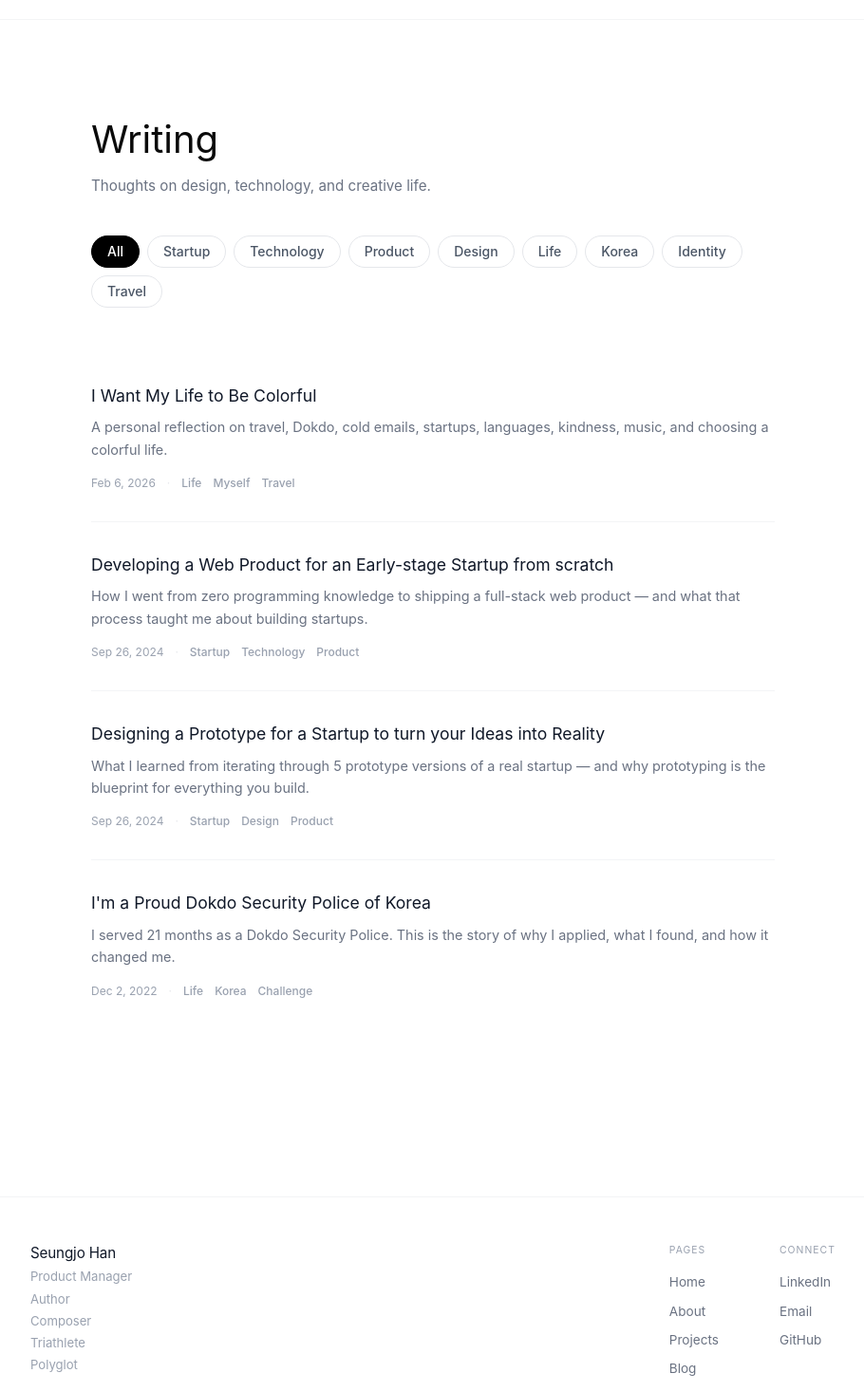
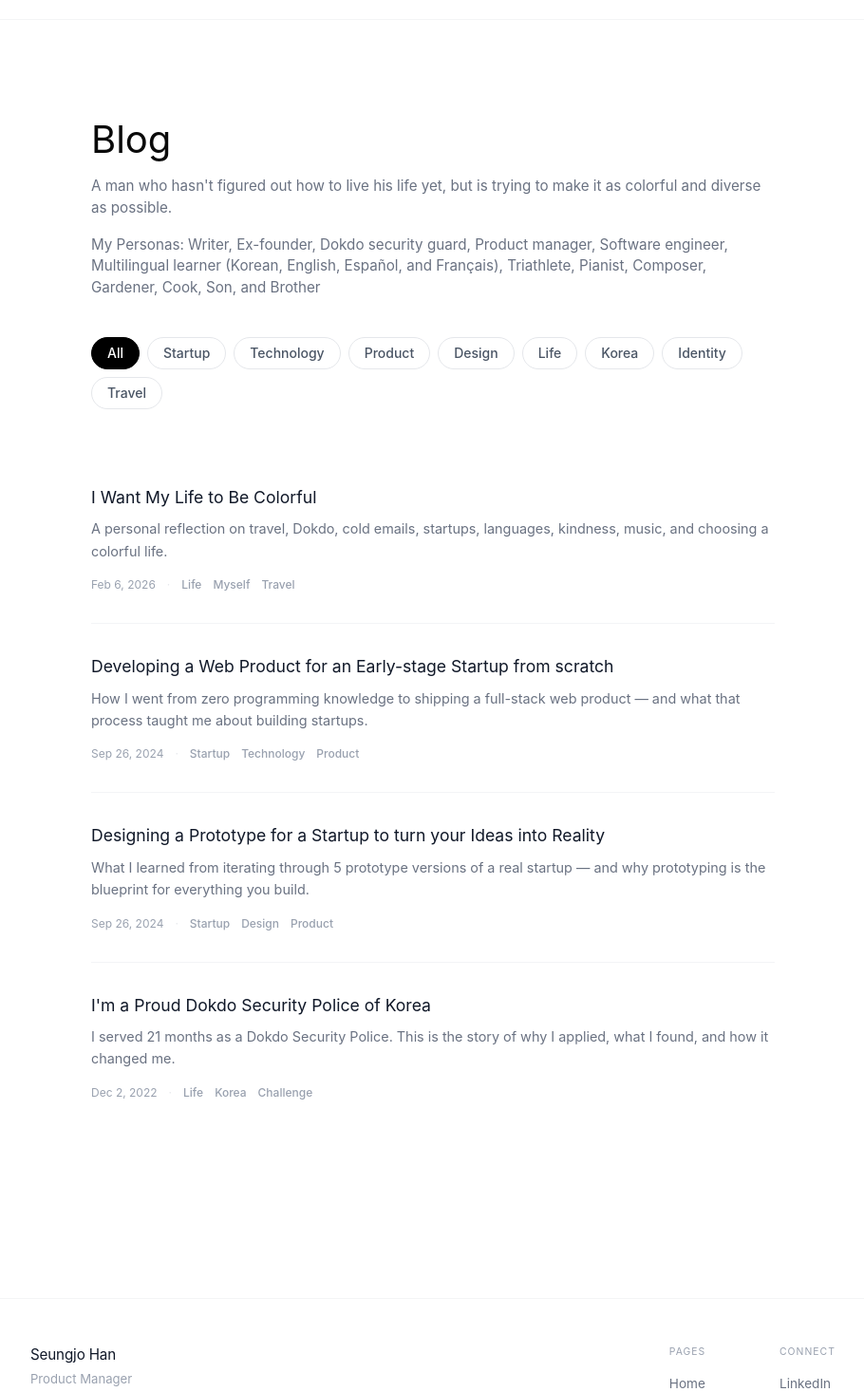
Before and after one commit to seungjohan/seungjo.han, a React (Vite) app: page /blog in a window 1280 px wide. Shown: the part 44-1510 px from the top of the page at 95% size, without its empty margins (184-1094 px from the left). Built offline with nearby package versions, Linux system fonts and the light colour scheme.

Commit message:
[add] change some texts in pages 'about', 'blog'

```diff
--- a/src/app/components/Layout.tsx
+++ b/src/app/components/Layout.tsx
@@ -249,7 +249,7 @@ export default function Layout() {
                 Product Manager
               </p>
               <div className="flex flex-col mt-1" style={{ gap: '0.2rem' }}>
-                {['Author', 'Composer', 'Triathlete', 'Polyglot'].map(t => (
+                {['Writer', 'Composer', 'Triathlete', 'Multilingual learner'].map(t => (
                   <p key={t} className="text-gray-400" style={{ fontSize: '0.82rem' }}>{t}</p>
                 ))}
               </div>
--- a/src/app/pages/About.tsx
+++ b/src/app/pages/About.tsx
@@ -1,23 +1,54 @@
 import SEO from '../components/SEO';
+
+const aboutSections = [
+  {
+    title: 'Getting to Know Myself, Getting to Know the World',
+    body: "In the process of getting to know the world and the people in it, I've also been forced to confront a harder question: who am I, really. I keep asking myself what role I can play, and what positive impact I can leave behind. And because I want to share that process — the challenges and the energy behind them — with other people, I've come to love expressing myself in as many forms as I can.",
+  },
+  {
+    title: 'Paying It Forward',
+    body: "I always do believe in paying it forward. I try to live my life offering as much kindness as I can to the people around me. If a small act of kindness from me can make someone's day a little warmer, that gives me real joy — and I know, in the end, that same kindness ends up warming my own day too. I've learned that changing my own life for the better, and keeping it bright, ultimately comes down to extending kindness to others — so I try to meet the world and the people in it with an open, sincere, and bright outlook. I'm also a care-giver at heart, and one of the ways I like to show that to the people I love is through warm, home-cooked food. I enjoy cooking and taking on dishes from all kinds of cuisines — Korean, Italian, French, Chinese, Japanese, Spanish, Mexican, Vietnamese, and more.",
+  },
+  {
+    title: 'Travel, Language, and Culture',
+    body: "I understand the world through travel, language, and culture, and I've always been deeply curious about diversity and respect. Serving in the military as part of the Dokdo Defense Unit taught me something about Korea, and about pride. Studying Spanish, French, and English keeps me constantly exploring new frames for looking at the world from different angles. Traveling, both at home and abroad, talking with all kinds of people, and sharing my own life and values with them — that's how I keep learning just how wide and varied the world really is.",
+  },
+  {
+    title: 'Building Ideas Into the World',
+    body: "I studied software engineering to pull my ideas out into the world, and I've tried, through founding a startup, to use those ideas to make some kind of positive impact. I keep thinking, keep questioning, and keep trying to connect the thoughts and experiences I've gathered across different fields, using them to take on new challenges from new angles. Beyond AI, I'm drawn to a wide range of industries — metaverse, travel, advertising, dreams, inspiration, culture, sports, medicine, finance, film, music, food, housing, and more.",
+  },
+  {
+    title: 'Music and Writing',
+    body: "Music and writing are the two ways I express myself most actively. I try to put the episodes from my own challenges and experiences into words, and turn them into something that can inspire and energize other people. Sharing the times I struggled — the process, the specific moments — and passing that energy on, while also receiving energy back from others, is where I find real momentum: growing together through that kind of synergy. I listen to a wide spectrum of music, and I'm working on composing, trying to carry the messages I want to say through it. I can play piano, I love movie soundtracks, and someday I'd like to be part of an orchestra.",
+  },
+  {
+    title: 'Sports',
+    body: "Through sports, I like moving through nature and constantly testing my own limits. I love swimming in the ocean more than almost anything, and I once cycled the full length of the country. Cutting through the wind, feeling the aura of wide-open nature — that's genuinely one of the happiest moments of my life, and it's why I love exercising outdoors. I also enjoy snowboarding. Someday I want to travel the world by bicycle, swimming in the seas of different regions along the way.",
+  },
+  {
+    title: 'Connecting the Dots',
+    body: 'I believe in something like connecting the dots — that enough varied experience eventually resolves into a single story. Looking at the world through constant trial and error and endless curiosity, I try not to put limits on the dreams I carry. I\'d rather say "yes" than "no," and keep living a life of asking, challenging, and exploring.',
+  },
+];
 
 export default function About() {
   return (
     <div className="max-w-2xl mx-auto px-8 md:px-12 py-20 md:py-28">
       <SEO
         title="About"
-        description="About Seungjo Han, a Seoul-based product manager and builder working across design, technology, and entrepreneurship."
+        description="About Seungjo Han, a product manager, multilingual learner, triathlete, composer, cook, thinker, and listener."
         path="/about"
       />
 
       {/* ── Portrait ── */}
       <div className="mb-12">
         <img
-          src="https://images.unsplash.com/photo-1706195546853-a81b6a190daf?crop=entropy&cs=tinysrgb&fit=max&fm=jpg&ixid=M3w3Nzg4Nzd8MHwxfHNlYXJjaHwxfHxjb3p5JTIwcmVhZGluZyUyMGJvb2tzJTIwY29mZmVlfGVufDF8fHx8MTc3NzAxMjAzN3ww&ixlib=rb-4.1.0&q=80&w=1080"
+          src="/public/favicon.svg"
           alt="Seungjo Han"
           loading="eager"
           decoding="async"
-          className="w-full object-cover"
-          style={{ aspectRatio: '3/2', display: 'block' }}
+          className="w-full object-contain"
+          style={{ height: 'auto', display: 'block' }}
         />
       </div>
 
@@ -30,37 +61,21 @@ export default function About() {
           Seungjo Han
         </h1>
         <p className="text-gray-400 mb-10" style={{ fontSize: '0.875rem' }}>
-          Designer &amp; Writer · Seoul, KR
+          Product manager, Writer, Multilingual learner, Triathlete, Composer, Cook, Thinker, and Listener
         </p>
 
-        <div className="space-y-5 text-gray-700 leading-relaxed" style={{ fontSize: '1rem' }}>
+        <div className="space-y-8 text-gray-700 leading-relaxed" style={{ fontSize: '1rem' }}>
           <p>
-            I'm a designer and writer based in Seoul, focused on creating
-            thoughtful digital experiences that connect with people. My work
-            sits at the intersection of design, technology, and storytelling.
+            I'm Seungjo Han. I try to live a life of curiosity — always asking questions, always exploring, staying open to challenge, and quietly practicing the idea of paying it forward.
           </p>
-          <p>
-            I started out building visual interfaces, then found myself drawn
-            deeper into the question of <em>why things feel the way they
-            feel</em> — why some products feel effortless and others feel
-            like a chore.
-          </p>
-          <p>
-            That curiosity has taken me across disciplines: product design,
-            brand identity, editorial writing, and systems thinking. I believe
-            the best work comes from staying uncomfortable long enough to find
-            a real answer.
-          </p>
-          <p>
-            My recent focus is on crafting cohesive, human-centered
-            experiences — from the first word on a landing page to the
-            micro-interaction on a button.
-          </p>
-          <p>
-            Outside of work, you'll find me exploring new cafes, shooting on
-            film, hiking trails with no signal, and reading anything I can get
-            my hands on.
-          </p>
+          {aboutSections.map((section) => (
+            <section key={section.title} className="space-y-3">
+              <h2 className="text-gray-900" style={{ fontSize: '1.15rem', fontWeight: 400 }}>
+                {section.title}
+              </h2>
+              <p>{section.body}</p>
+            </section>
+          ))}
         </div>
       </div>
 
--- a/src/app/pages/Blog.tsx
+++ b/src/app/pages/Blog.tsx
@@ -43,16 +43,21 @@ export default function Blog() {
   return (
     <section className="max-w-3xl mx-auto px-6 py-16 md:py-24">
       <SEO
-        title="Writing"
-        description="Essays by Seungjo Han on product, design, technology, startups, and creative work."
+        title="Blog"
+        description="A man who hasn't figured out how to live his life yet, but is trying to make it as colorful and diverse as possible."
         path="/blog"
       />
       <h1 className="mb-2" style={{ fontSize: 'clamp(1.75rem, 4vw, 2.5rem)', fontWeight: 400 }}>
-        Writing
+        Blog
       </h1>
-      <p className="text-gray-500 mb-10" style={{ fontSize: '0.95rem' }}>
-        Thoughts on design, technology, and creative life.
-      </p>
+      <div className="text-gray-500 mb-10 space-y-4" style={{ fontSize: '0.95rem' }}>
+        <p>
+          A man who hasn't figured out how to live his life yet, but is trying to make it as colorful and diverse as possible.
+        </p>
+        <p>
+          My Personas: Writer, Ex-founder, Dokdo security guard, Product manager, Software engineer, Multilingual learner (Korean, English, Español, and Français), Triathlete, Pianist, Composer, Gardener, Cook, Son, and Brother
+        </p>
+      </div>
 
       {/* Tag filter */}
       <div className="mb-12 flex flex-wrap gap-2">
```
